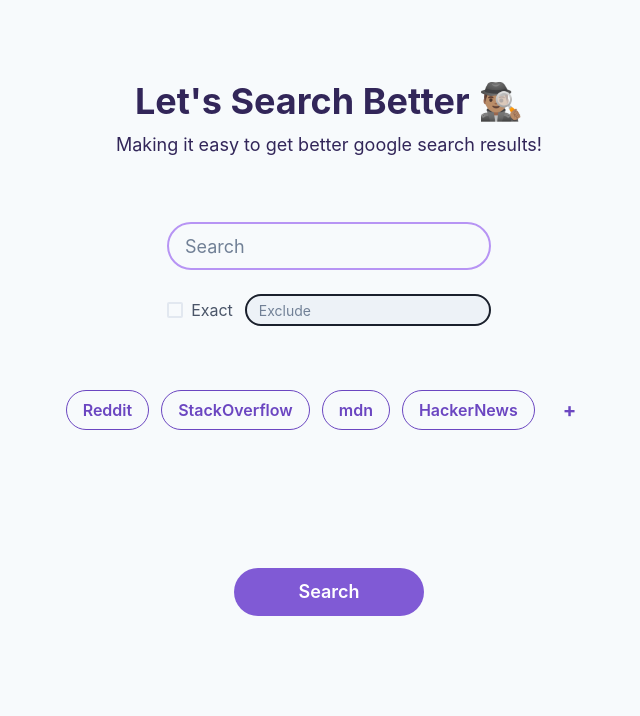
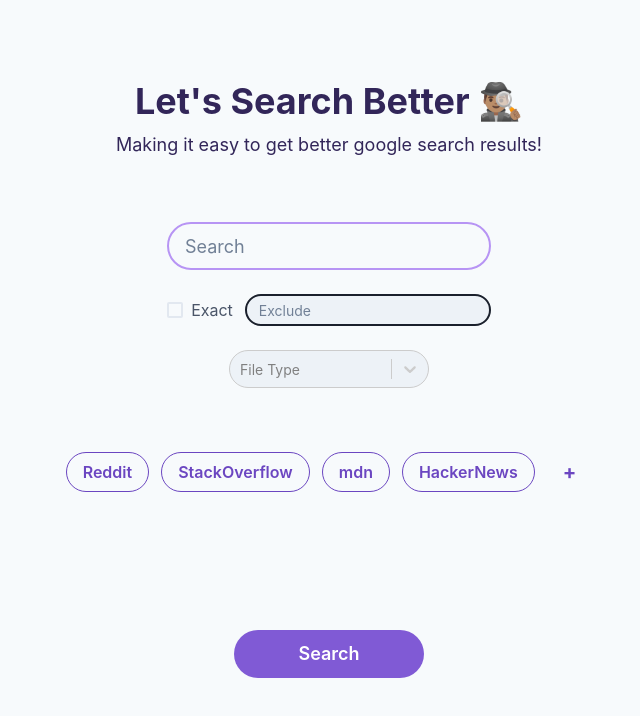
Before and after one commit to syedmehdiabbas/search-tool, a React (Vite) app: page / in a window 1280 px wide. Shown: the top 716 px of the page, without its empty margins (311-951 px from the left). Built offline with nearby package versions, Linux system fonts and the light colour scheme.

Commit message:
file type functionality added in search

```diff
--- a/src/Home/index.jsx
+++ b/src/Home/index.jsx
@@ -2,7 +2,7 @@ import React from "react";
 import { useState } from "react";
 import useStore from "../store";
 
-import { Box, HStack, Input, VStack } from "@chakra-ui/react";
+import { Box, HStack, VStack } from "@chakra-ui/react";
 import Header from "./components/Header";
 import ExactCheck from "./components/ExactCheck";
 import SubredditInput from "./components/SubredditInput";
@@ -10,6 +10,7 @@ import ExcludeInput from "./components/ExcludeInput";
 import Websites from "./components/Websites";
 import SearchButton from "./components/SearchButton";
 import SearchInput from "./components/SearchInput";
+import SelectFileType from "./components/SelectFileType";
 
 function Home() {
   const websitesData = useStore((state) => state.websites);
@@ -20,6 +21,7 @@ function Home() {
   const [exactSearch, setExactSearch] = useState(false);
   const [excludeTerms, setExcludeTerms] = useState("");
   const [subName, setSubName] = useState("");
+  const [selectedFileType, setSelectedFileType] = useState(null);
 
   const allWebsites = Object.keys(websitesData);
 
@@ -38,6 +40,10 @@ function Home() {
   const handleWebsiteRightClick = (e) => {
     deleteWebsite(e.target.name);
     e.preventDefault();
+  };
+
+  const handleFileSelect = (option) => {
+    setSelectedFileType(option);
   };
 
   const getInitialQuery = () => {
@@ -66,16 +72,29 @@ function Home() {
     return "";
   };
 
+  const getFileType = () => {
+    if (selectedFileType) return `filetype:${selectedFileType.value}`;
+    return "";
+  };
+
+  const unselectAll = () => {
+    allWebsites.forEach((w) => {
+      if (websitesData[w].selected === true) changeSelection(w);
+    });
+  };
+
   const resetSearch = () => {
     setInput("");
     setExactSearch(false);
     setExcludeTerms("");
     setSubName("");
+    setSelectedFileType(null);
+    unselectAll();
   };
 
   const handleSearch = (e) => {
     e.preventDefault();
-    const query = `${getInitialQuery()} ${getAddedSites()}${getExcludedSites()}`;
+    const query = `${getInitialQuery()} ${getAddedSites()}${getExcludedSites()} ${getFileType()}`;
     window.open(query);
     resetSearch();
   };
@@ -97,6 +116,10 @@ function Home() {
               setExcludeTerms={setExcludeTerms}
             />
           </HStack>
+          <SelectFileType
+            value={selectedFileType}
+            handleSelect={handleFileSelect}
+          />
         </VStack>
 
         <VStack spacing={6} align="center">
```
